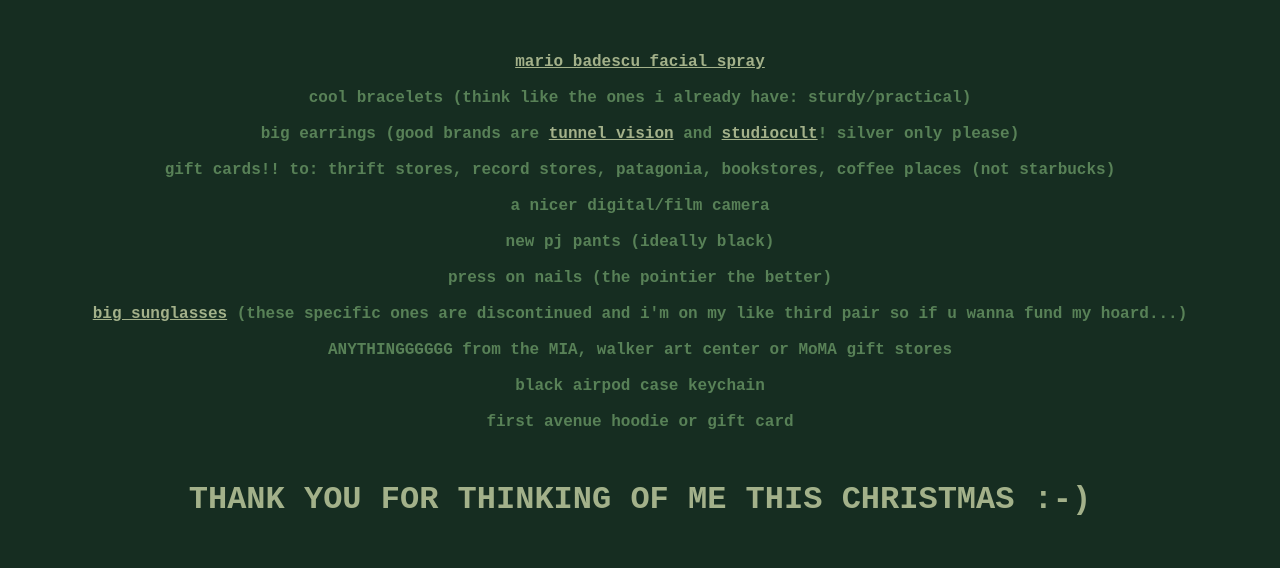
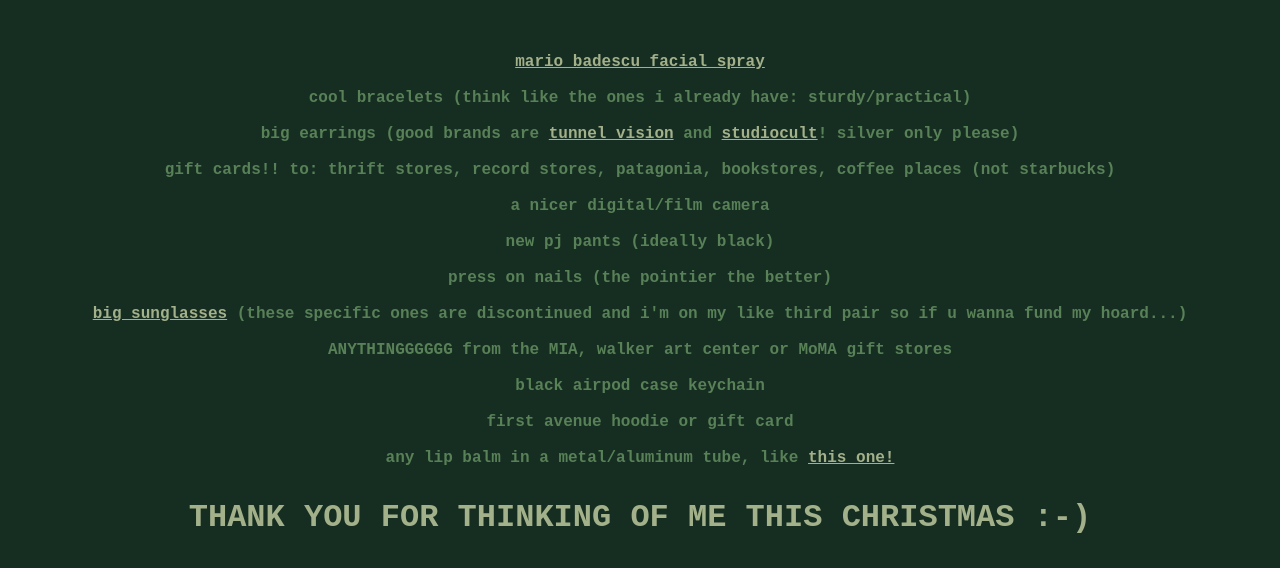
Before and after one commit to adrianapilled/adrianachristmas, a plain HTML site: page index.html in a window 1280 px wide. Shown: the part 354-922 px from the top of the page. Drawn offline with Linux system fonts and the light colour scheme.

Commit message:
Update index.html
added lip balm

```diff
--- a/index.html
+++ b/index.html
@@ -21,6 +21,7 @@
 ANYTHINGGGGGG from the MIA, walker art center or MoMA gift stores<br><br>
 black airpod case keychain<br><br>
 first avenue hoodie or gift card<br><br>
+any lip balm in a metal/aluminum tube, like <a href="https://ziziabotanicals.com/collections/balms/products/all-balm">this one!</a>
 </p>
 <p style = "font-size: 32px;font-weight:bold;text-align:center;color:#a3b18a; font-family:Courier New;"> THANK YOU FOR THINKING OF ME THIS CHRISTMAS :-)</p>
 </body>
```
